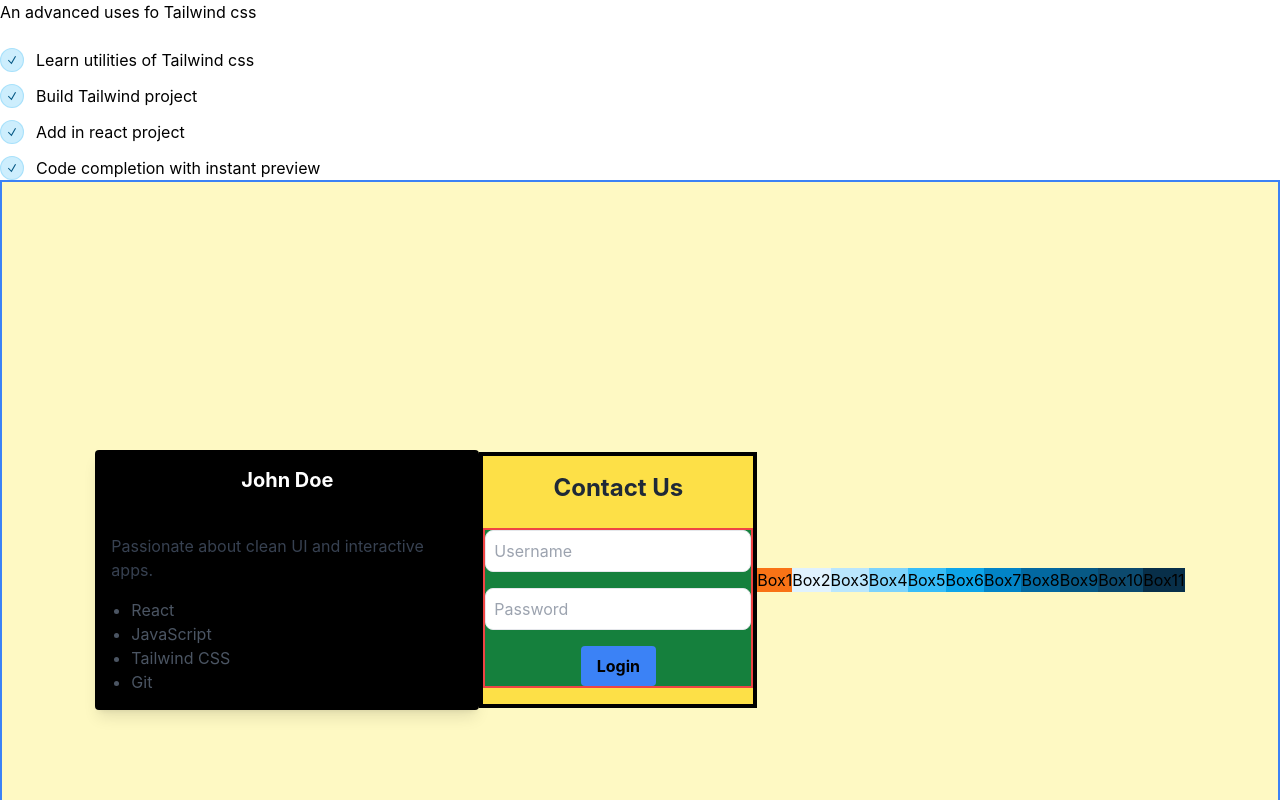
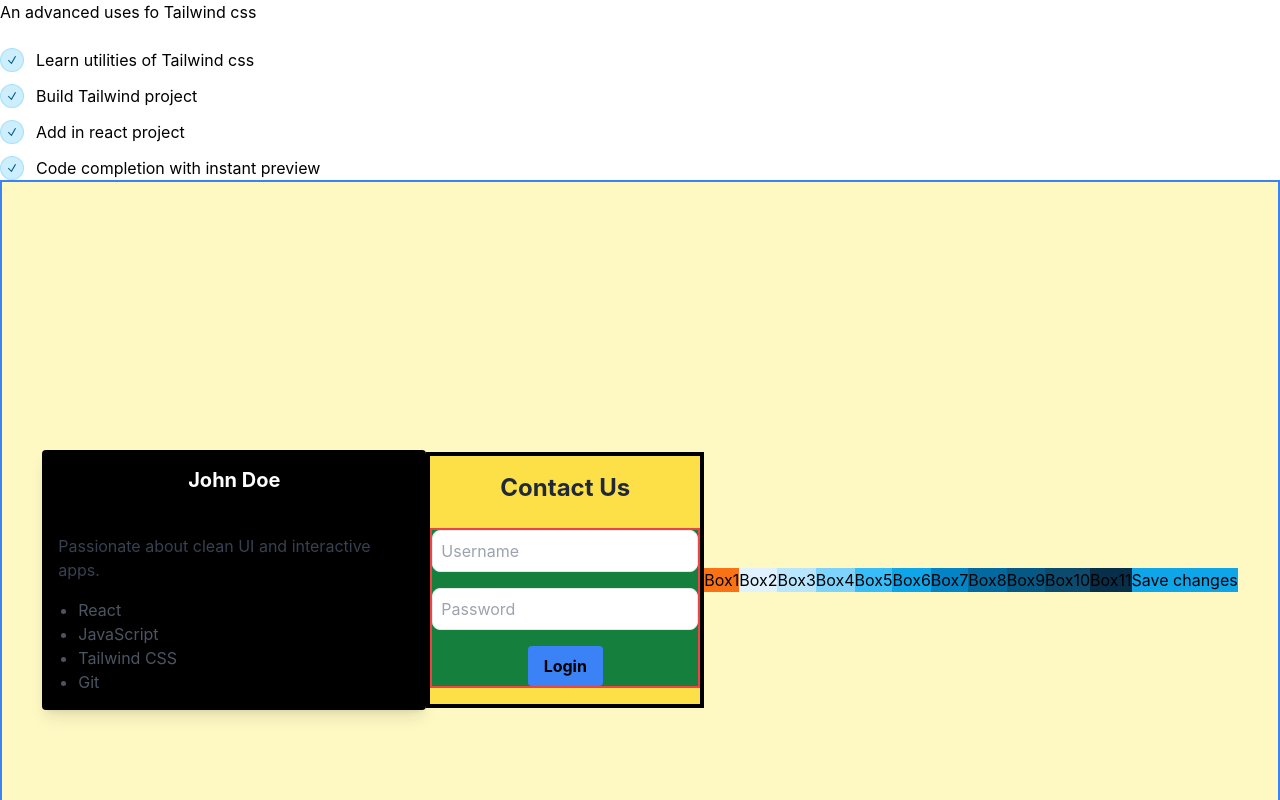
Before and after one commit to karan-maurya2/react-tailwind-smartapp, a React (Vite) app: page / in a window 1280 px wide. Shown: the top 800 px of the page. Built offline with nearby package versions, Linux system fonts and the light colour scheme.

Commit message:
code updated

```diff
--- a/src/components/FileFromTerminal.jsx
+++ b/src/components/FileFromTerminal.jsx
@@ -22,6 +22,7 @@ function calculation() {
   <div className="bg-sky-950">Box11</div>
 </div>
 
+<button className="bg-sky-500 hover:bg-sky-700 ...">Save changes</button>
         </>
     )
 }
```
